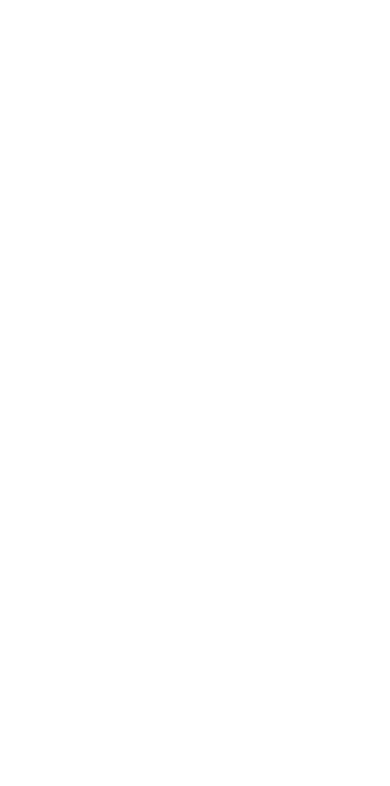
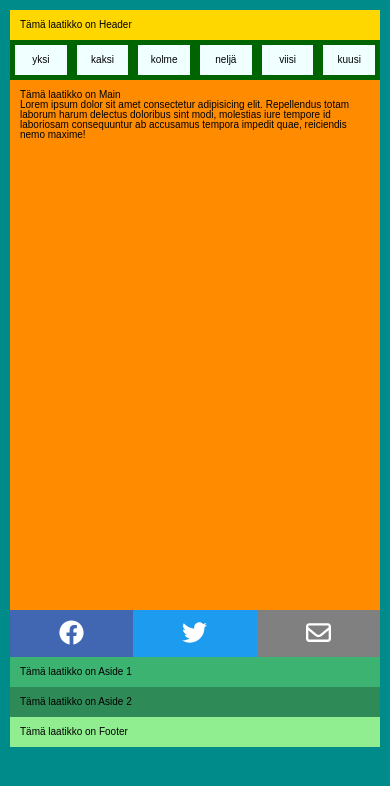
Before and after one commit to mariacedersten/08-flexbox-harjoitus, a plain HTML site: page index.html in a window 390 px wide. Drawn offline with Linux system fonts and the light colour scheme.

Commit message:
Media queryt lisätty, web site nyt responsiivinen.

```diff
--- a/index.html
+++ b/index.html
@@ -7,5 +7,70 @@
     <link rel="stylesheet" href="./reset.css" />
     <link rel="stylesheet" href="./layout.css" />
   </head>
-  <body></body>
+  <body>
+    <article class="wrapper">
+      <header class="header">
+        <p>Tämä laatikko on Header</p>
+      </header>
+
+      <nav class="main-nav">
+        <ul>
+          <li>yksi</li>
+          <li>kaksi</li>
+          <li>kolme</li>
+          <li>neljä</li>
+          <li>viisi</li>
+          <li>kuusi</li>
+        </ul>
+      </nav>
+
+      <article class="main">
+        <p>Tämä laatikko on Main</p>
+        <p>
+          Lorem ipsum dolor sit amet consectetur adipisicing elit. Repellendus
+          totam laborum harum delectus doloribus sint modi, molestias iure
+          tempore id laboriosam consequuntur ab accusamus tempora impedit quae,
+          reiciendis nemo maxime!
+        </p>
+
+        <nav class="some-nav">
+          <ul>
+            <li class="facebook">
+              <figure class="icon">
+                <svg xmlns="http://www.w3.org/2000/svg" viewBox="0 0 512 512">
+                  <!--! Font Awesome Pro 6.4.0 by @fontawesome - https://fontawesome.com License - https://fontawesome.com/license (Commercial License) Copyright 2023 Fonticons, Inc. -->
+                  <path
+                    d="M504 256C504 119 393 8 256 8S8 119 8 256c0 123.78 90.69 226.38 209.25 245V327.69h-63V256h63v-54.64c0-62.15 37-96.48 93.67-96.48 27.14 0 55.52 4.84 55.52 4.84v61h-31.28c-30.8 0-40.41 19.12-40.41 38.73V256h68.78l-11 71.69h-57.78V501C413.31 482.38 504 379.78 504 256z"
+                  />
+                </svg>
+              </figure>
+            </li>
+            <li class="twitter">
+              <figure class="icon">
+                <svg xmlns="http://www.w3.org/2000/svg" viewBox="0 0 512 512">
+                  <!--! Font Awesome Pro 6.4.0 by @fontawesome - https://fontawesome.com License - https://fontawesome.com/license (Commercial License) Copyright 2023 Fonticons, Inc. -->
+                  <path
+                    d="M459.37 151.716c.325 4.548.325 9.097.325 13.645 0 138.72-105.583 298.558-298.558 298.558-59.452 0-114.68-17.219-161.137-47.106 8.447.974 16.568 1.299 25.34 1.299 49.055 0 94.213-16.568 130.274-44.832-46.132-.975-84.792-31.188-98.112-72.772 6.498.974 12.995 1.624 19.818 1.624 9.421 0 18.843-1.3 27.614-3.573-48.081-9.747-84.143-51.98-84.143-102.985v-1.299c13.969 7.797 30.214 12.67 47.431 13.319-28.264-18.843-46.781-51.005-46.781-87.391 0-19.492 5.197-37.36 14.294-52.954 51.655 63.675 129.3 105.258 216.365 109.807-1.624-7.797-2.599-15.918-2.599-24.04 0-57.828 46.782-104.934 104.934-104.934 30.213 0 57.502 12.67 76.67 33.137 23.715-4.548 46.456-13.32 66.599-25.34-7.798 24.366-24.366 44.833-46.132 57.827 21.117-2.273 41.584-8.122 60.426-16.243-14.292 20.791-32.161 39.308-52.628 54.253z"
+                  />
+                </svg>
+              </figure>
+            </li>
+            <li class="email">
+              <figure class="icon">
+                <svg xmlns="http://www.w3.org/2000/svg" viewBox="0 0 512 512">
+                  <!--! Font Awesome Pro 6.4.0 by @fontawesome - https://fontawesome.com License - https://fontawesome.com/license (Commercial License) Copyright 2023 Fonticons, Inc. -->
+                  <path
+                    d="M64 112c-8.8 0-16 7.2-16 16v22.1L220.5 291.7c20.7 17 50.4 17 71.1 0L464 150.1V128c0-8.8-7.2-16-16-16H64zM48 212.2V384c0 8.8 7.2 16 16 16H448c8.8 0 16-7.2 16-16V212.2L322 328.8c-38.4 31.5-93.7 31.5-132 0L48 212.2zM0 128C0 92.7 28.7 64 64 64H448c35.3 0 64 28.7 64 64V384c0 35.3-28.7 64-64 64H64c-35.3 0-64-28.7-64-64V128z"
+                  />
+                </svg>
+              </figure>
+            </li>
+          </ul>
+        </nav>
+      </article>
+      <aside class="aside aside-1">Tämä laatikko on Aside 1</aside>
+      <aside class="aside aside-2">Tämä laatikko on Aside 2</aside>
+      <footer class="footer">Tämä laatikko on Footer</footer>
+    </article>
+  </body>
 </html>
--- a/layout.css
+++ b/layout.css
@@ -0,0 +1,150 @@
+/* Mobile first */
+html {
+  font-size: 62.5%;
+}
+
+body {
+  font-family: "Gotham", Arial, Helvetica, sans-serif;
+  background-color: darkcyan;
+  padding: 10px;
+}
+/* vanhemman säännöt: LAPSET FLEXATAAN */
+.wrapper {
+  display: flex;
+  flex-direction: row;
+  flex-wrap: wrap;
+}
+
+/* lapsien säännöt*/
+.wrapper > * {
+  padding: 10px;
+  flex-grow: 1;
+  flex-basis: 100%;
+}
+
+.header {
+  background-color: gold;
+}
+
+.main-nav {
+  background-color: azure;
+}
+
+.main {
+  background-color: darkorange;
+}
+
+.main-nav ul {
+  display: flex;
+  flex-direction: row;
+  flex-wrap: nowrap;
+}
+
+.main-nav {
+  padding: 0%;
+}
+.main-nav ul > * {
+  flex-grow: 1;
+  flex-basis: 0;
+  text-align: center;
+}
+.main-nav ul li {
+  border: solid 5px darkgreen;
+  padding: 10px;
+}
+
+.aside-1 {
+  background-color: mediumseagreen;
+}
+
+.aside-2 {
+  background-color: seagreen;
+}
+
+.footer {
+  background-color: lightgreen;
+}
+
+.some-nav ul {
+  display: flex;
+  flex-direction: row;
+  flex-wrap: nowrap;
+}
+
+.some-nav ul > * {
+  flex-grow: 1;
+  flex-basis: 0;
+  text-align: center;
+  padding: 1rem;
+}
+
+.some-nav ul .facebook {
+  background-color: blue;
+}
+
+.some-nav .icon {
+  fill: white;
+  width: 2.5rem;
+  display: inline-block;
+}
+.some-nav {
+  margin: 47rem -1rem -1rem -1rem;
+}
+
+.some-nav ul .facebook {
+  background-color: #4267b2;
+}
+.some-nav ul .email {
+  background-color: grey;
+}
+.some-nav ul .twitter {
+  background-color: #1c9bef;
+}
+.twitter .icon {
+  fill: white;
+  width: 2.5rem;
+  display: inline-block;
+}
+li {
+  padding: 0;
+}
+
+/* Tablet-näkymä säännöt */
+@media only screen and (min-width: 426px) {
+  body {
+    background-color: lightblue;
+  }
+  .wrapper .aside-1,
+  .wrapper .aside-2 {
+    flex-basis: auto;
+  }
+  /*.wrapper {
+    flex-direction: row;
+  }
+  .aside-1 {
+    flex-basis: auto;
+  }
+  .aside-2 {
+    flex-basis: auto;
+  }*/
+}
+
+@media only screen and (min-width: 769px) {
+  body {
+    background-color: lightcoral;
+  }
+  .wrapper .aside-1 {
+    order: 1;
+  }
+  .wrapper .main {
+    flex-basis: 0;
+    order: 2;
+    flex-grow: 2;
+  }
+  .wrapper .aside-2 {
+    order: 3;
+  }
+  .wrapper .footer {
+    order: 4;
+  }
+}
```
